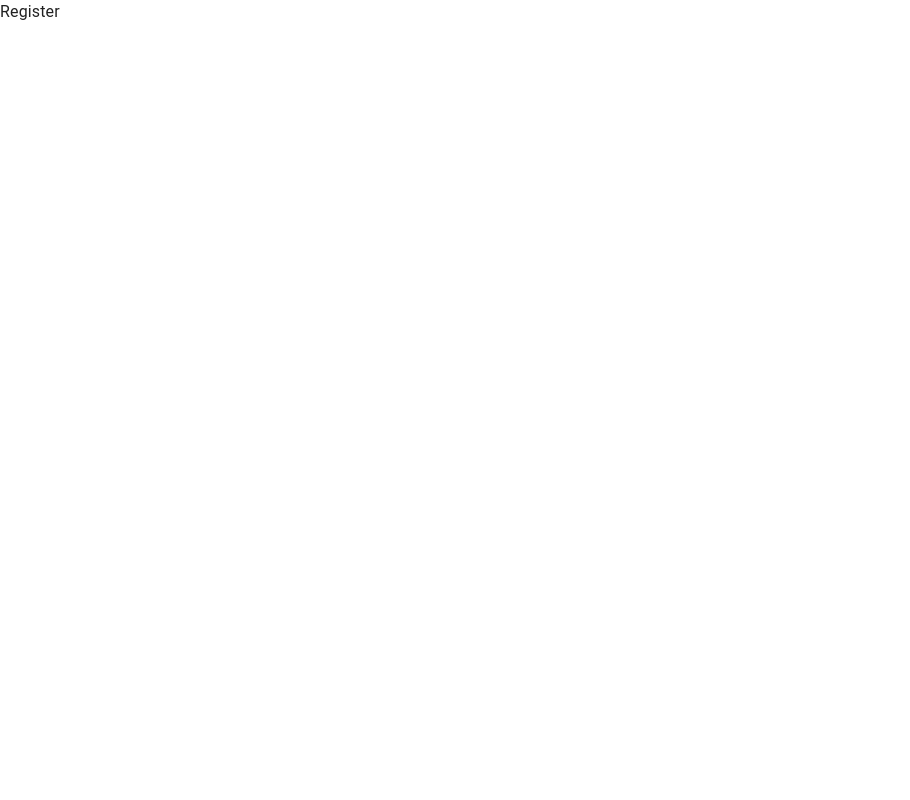
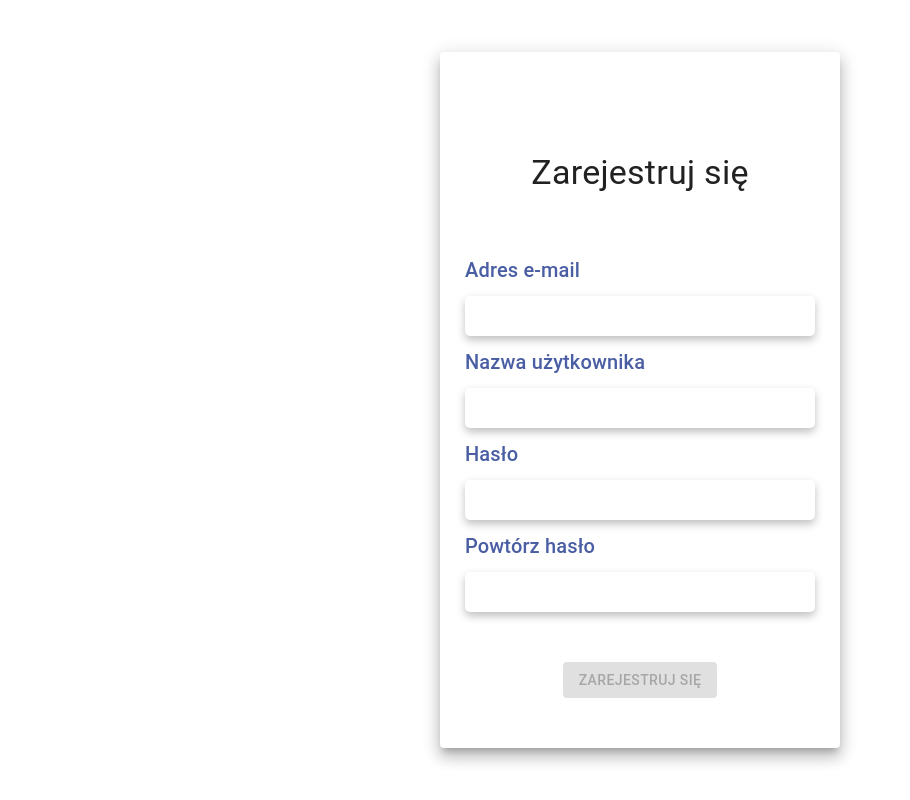
Before and after one commit to PaganMuffin/zai-oro-frontend-ansi, a React (Create React App) app: page /register in a window 1280 px wide. Shown: the whole page, without its empty margins (0-910 px from the left). Built offline with nearby package versions, Linux system fonts and the light colour scheme.

Commit message:
add register without validation

```diff
--- a/src/pages/register/index.js
+++ b/src/pages/register/index.js
@@ -1,5 +1,90 @@
+import { Button, Paper, Typography } from "@mui/material";
+import { useEffect, useState } from "react";
+import CustomInputWithLabel from "../../components/CustomInputwithLabel";
+import validateEmail from "../../utills";
+
 const Register = () => {
-	return <div>Register</div>;
+	const [email, setEmail] = useState("");
+	const [username, setUsername] = useState("");
+	const [password, setPassword] = useState("");
+	const [passwordConfirm, setPasswordConfirm] = useState("");
+
+	useEffect(() => {
+		console.log("Login page rendered");
+	}, []);
+
+	const checkData = () => {
+		console.log(email);
+	};
+
+	const checkPasswords = () => {
+		if (password === passwordConfirm && password.length > 0) {
+			return true;
+		}
+		return false;
+	};
+
+	const handleSubmit = (e) => {
+		checkData();
+		console.log(email, username, password);
+	};
+	return (
+		<div
+			style={{
+				height: "100vh",
+				display: "flex",
+				flexDirection: "column",
+				justifyContent: "center",
+				alignItems: "center",
+			}}>
+			<Paper
+				elevation={10}
+				style={{
+					display: "flex",
+					flexDirection: "column",
+					gap: 10,
+					margin: "auto",
+					width: "400px",
+					alignItems: "center",
+					padding: 50,
+				}}>
+				<Typography variant="h4" style={{ paddingTop: 50, paddingBottom: 50 }}>
+					Zarejestruj się
+				</Typography>
+				<CustomInputWithLabel
+					value={email}
+					setFunction={setEmail}
+					label={"Adres e-mail"}
+					type={"e-mail"}
+				/>
+				<CustomInputWithLabel
+					value={username}
+					setFunction={setUsername}
+					label={"Nazwa użytkownika"}
+					type={"text"}
+				/>
+				<CustomInputWithLabel
+					value={password}
+					setFunction={setPassword}
+					label={"Hasło"}
+					type={"password"}
+				/>
+				<CustomInputWithLabel
+					value={passwordConfirm}
+					setFunction={setPasswordConfirm}
+					label={"Powtórz hasło"}
+					type={"password"}
+				/>
+				<Button
+					variant="contained"
+					sx={{ marginTop: 5 }}
+					onClick={handleSubmit}
+					disabled={!checkPasswords()}>
+					Zarejestruj się
+				</Button>
+			</Paper>
+		</div>
+	);
 };
 
 export default Register;
```
